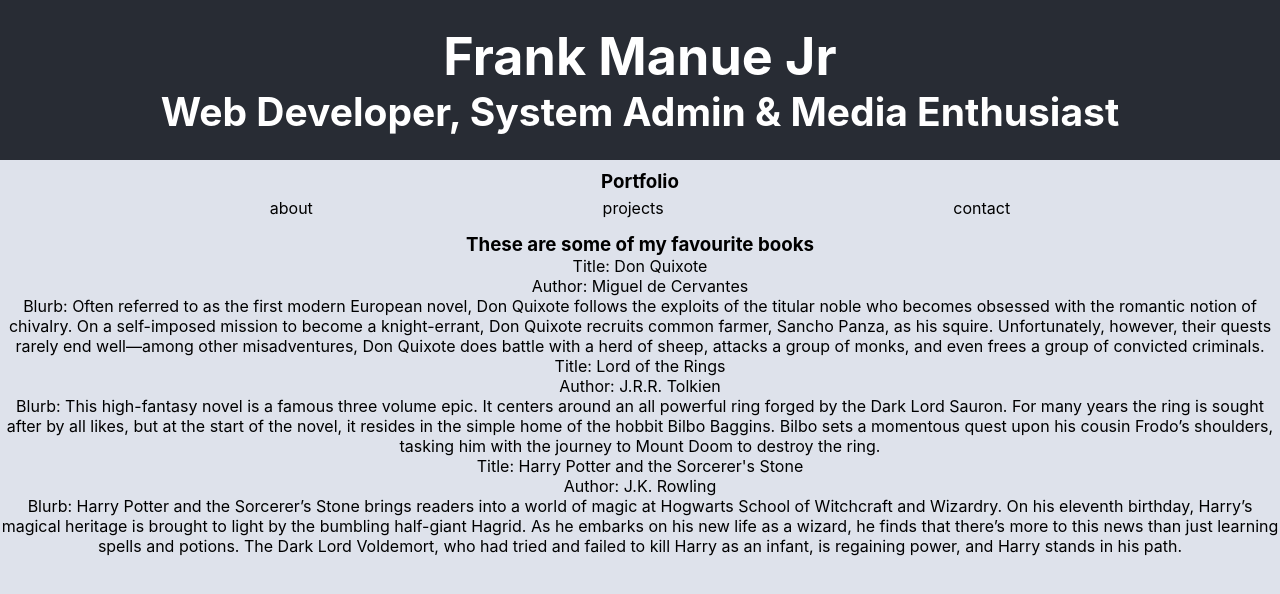
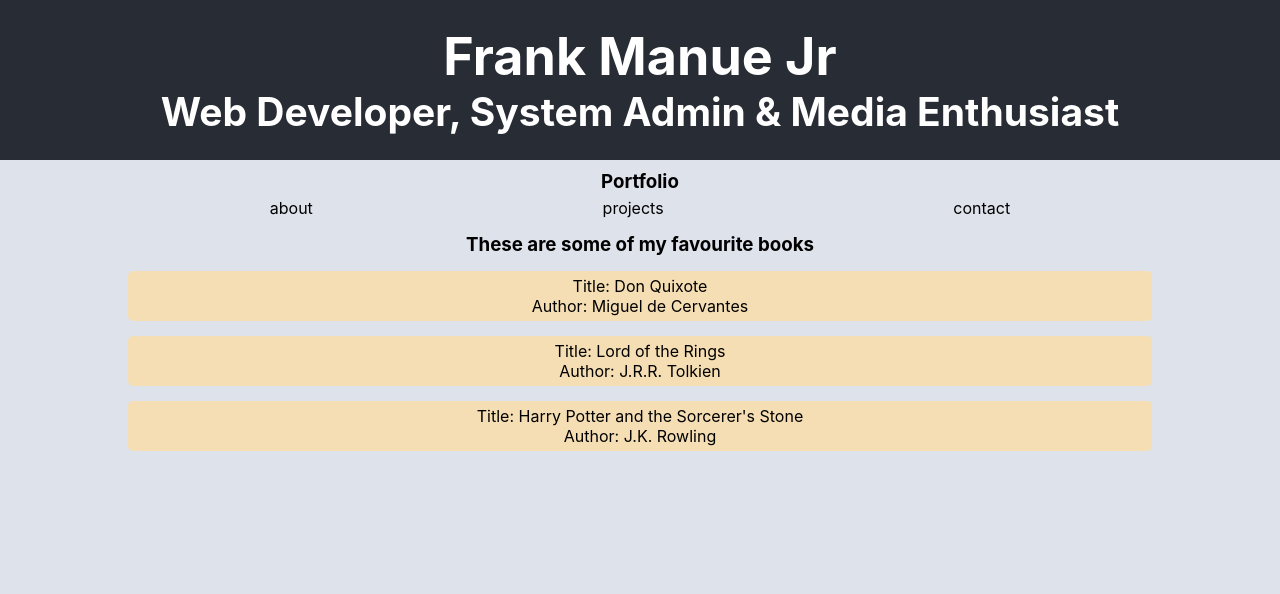
Before and after one commit to L0N/porforlio, a React (Create React App) app: page / in a window 1280 px wide. Shown: the top 594 px of the page. Built offline with nearby package versions, Linux system fonts and the light colour scheme.

Commit message:
styled books component

```diff
--- a/src/App.css
+++ b/src/App.css
@@ -39,6 +39,20 @@
   justify-content: space-evenly;
 }
 
+.book-list {
+  width: 80%;
+  background-color: wheat;
+  margin: 15px auto;
+  padding: 5px;
+  border-radius: 5px;
+}
+
+.book-list:hover{
+  background-color: black;
+  color: wheat;
+  cursor: pointer;
+}
+
 /* .three-col {
   float: left;
   width: 33.33%;
--- a/src/components/books.jsx
+++ b/src/components/books.jsx
@@ -3,12 +3,10 @@ import React, { Component } from 'react';
 class books extends Component {
     render() {
         console.log("Books component ran")
-        console.log(this.props.title)
         return (
             <div className="book-list">
                 <div className="book-title"> Title: { this.props.title }  </div>
                 <div className="book-author"> Author: { this.props.author }  </div>
-                <div className="book-blurb"> Blurb: { this.props.blurb }  </div>
             </div>
         );
     }
```
